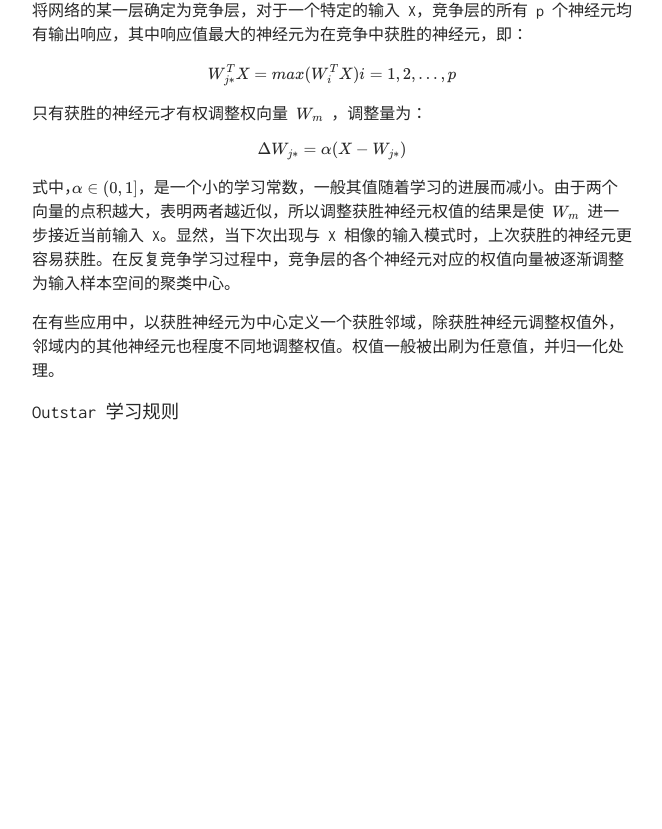
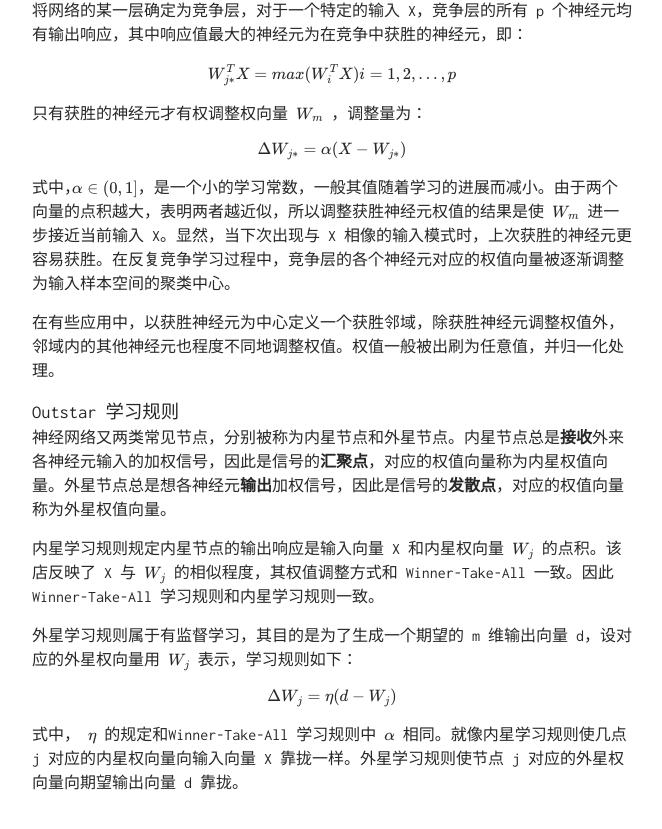
Before and after one commit to TobiahShaw/TobiahShaw.github.io, a Jekyll site: the page built from _posts/2019-09-19-learning-rule-of-nn.md, in a window 1280 px wide and 900 px high, scrolled down 3900 px. Shown: the top 829 px of the window, without its empty margins (308-970 px from the left). Built offline with Jekyll 4.4.1, drawn with Linux system fonts in a browser that asks for light colours; our own code applies the rules of GitHub Pages for plain Markdown files; formulas are drawn with MathJax 3; before the commit the page ends 4416 px from its top, so only the background shows below that.

Commit message:
Outstar learning rule;

```diff
--- a/_posts/2019-09-19-learning-rule-of-nn.md
+++ b/_posts/2019-09-19-learning-rule-of-nn.md
@@ -160,3 +160,13 @@
 在有些应用中，以获胜神经元为中心定义一个获胜邻域，除获胜神经元调整权值外，邻域内的其他神经元也程度不同地调整权值。权值一般被出刷为任意值，并归一化处理。
 
 ### Outstar 学习规则
+
+神经网络又两类常见节点，分别被称为内星节点和外星节点。内星节点总是**接收**外来各神经元输入的加权信号，因此是信号的**汇聚点**，对应的权值向量称为内星权值向量。外星节点总是想各神经元**输出**加权信号，因此是信号的**发散点**，对应的权值向量称为外星权值向量。
+
+内星学习规则规定内星节点的输出响应是输入向量 X 和内星权向量 $ W_j $ 的点积。该店反映了 X 与 $ W_j $ 的相似程度，其权值调整方式和 Winner-Take-All 一致。因此 Winner-Take-All 学习规则和内星学习规则一致。
+
+外星学习规则属于有监督学习，其目的是为了生成一个期望的 m 维输出向量 d，设对应的外星权向量用 $ W_j $ 表示，学习规则如下：
+
+$$ \Delta W_j =\eta(d - W_j) $$
+
+式中， $ \eta $ 的规定和Winner-Take-All 学习规则中 $ \alpha $ 相同。就像内星学习规则使几点 j 对应的内星权向量向输入向量 X 靠拢一样。外星学习规则使节点 j 对应的外星权向量向期望输出向量 d 靠拢。
```
